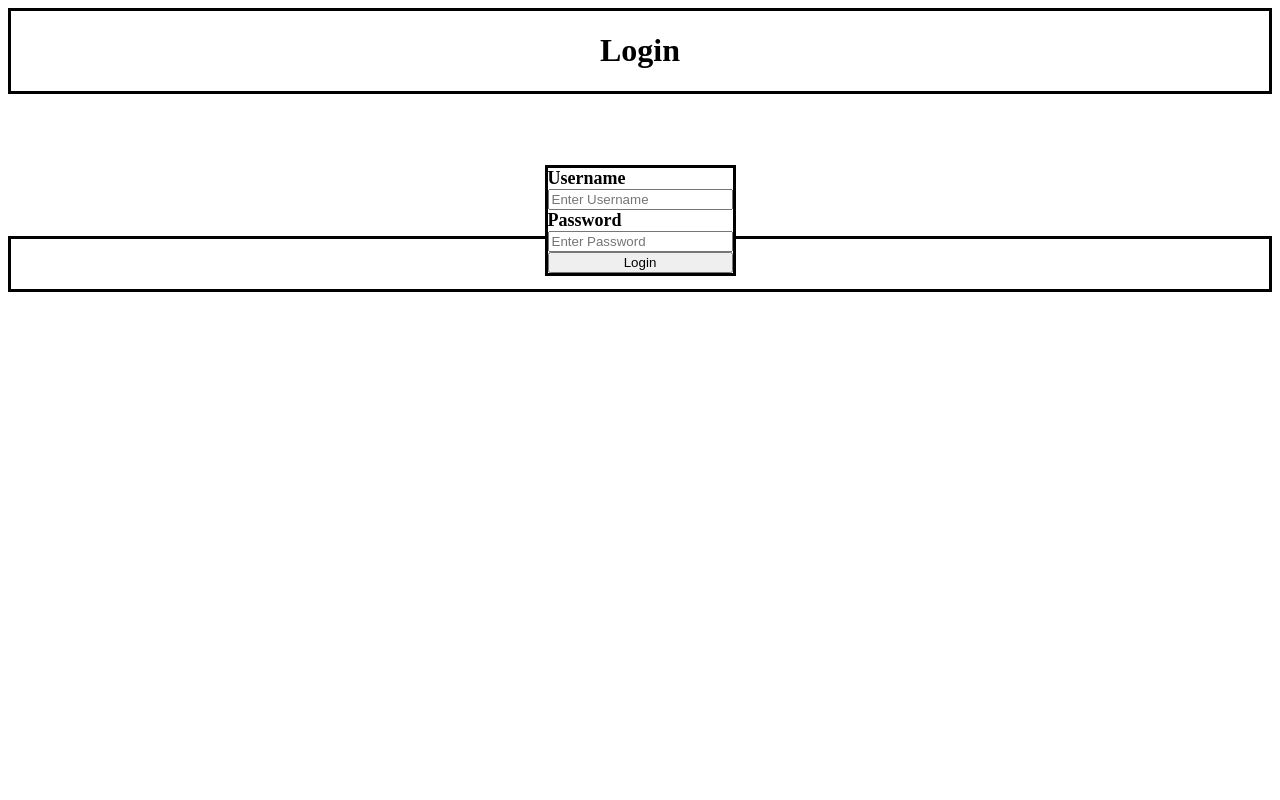
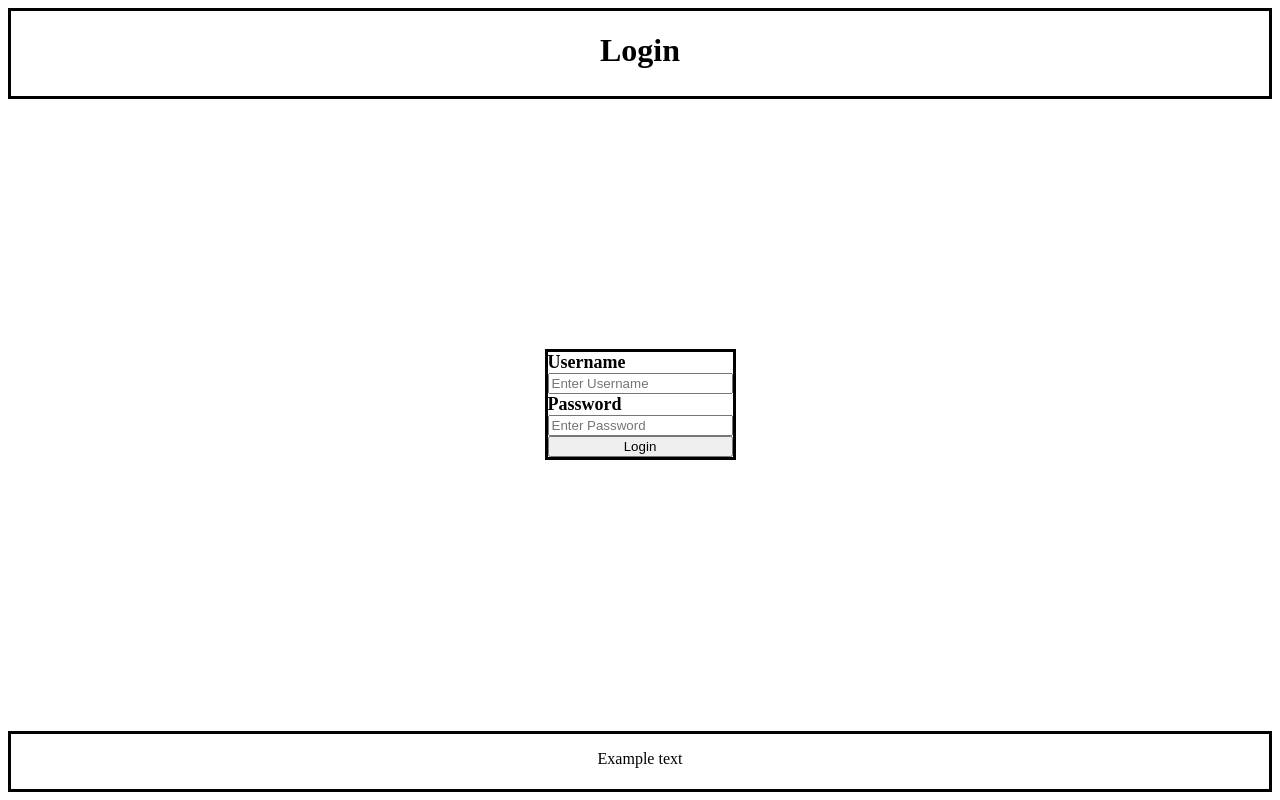
Before and after one commit to Alcor2814/AWT_Coursework, a Flask app: page /login/ in a window 1280 px wide. Run offline with Flask 3, Linux system fonts and the light colour scheme.

Commit message:
Format reworks and additions

```diff
--- a/static/css/homepage.css
+++ b/static/css/homepage.css
@@ -11,16 +11,20 @@
 }
 
 #user_box{
+	display:flex;
+	flex-direction:column;
 	border-style:solid;
 	margin-left:10px;
 	flex-grow:1;
 }
 #display_users{
 	overflow:scroll;
+	flex-grow:10;
 }
 #search_users{
 	border-style:solid;
 	border-bottom:0px;
 	border-right:0px;
 	border-left:0px;
+	flex-grow:1;
 }
--- a/static/css/login.css
+++ b/static/css/login.css
@@ -1,17 +1,23 @@
-.login_form{
+#login_form{
 	display:flex;
-	margin-top:10%;
 	justify-content:center;
 	align-items:center;
 }
 
-.login_box{
-	position:absolute;
+#login_box{
 	border-style:solid;
 	display:grid;
 	font-size:large;
 }
 
-.context{
+#context{
 
 }
+
+#content{
+	display:flex;
+	flex-direction:column;
+	justify-content:center;
+	flex-grow:100;
+	margin-bottom:10px;
+}
--- a/static/css/stylesheet.css
+++ b/static/css/stylesheet.css
@@ -3,14 +3,14 @@
 	justify-content:center;
 	border-style: solid;
 	margin-bottom:5px;
-	flex-grow:2;
+	flex-grow:1;
 }
 
 .information{
 	display:flex;
 	justify-content:center;
 	text-align:center;
-	border-style: solid;
+	border-style:solid;
 	flex-grow:1;
 }
 
@@ -18,12 +18,13 @@
 	display:flex;
 	justify-content:space-between;
 	flex-direction:column;
+	height:98vh;
 }
 
 .content{
 	display:flex;
 	flex-direction:row;
 	justify-content:space-between;
-	flex-grow:5;
+	flex-grow:100;
 	margin-bottom:10px;
 }
--- a/templates/login.html
+++ b/templates/login.html
@@ -3,11 +3,13 @@
 		<link rel="stylesheet" href="{{ url_for('static', filename='css/stylesheet.css') }}">
 		<link rel="stylesheet" href="{{ url_for('static', filename='css/login.css') }}">
 	</head>
+	<div class="overall">
 		<div class="title">
 			<h1> Login </h1>
 		</div>
-	<form class="login_form">
-		<div class="login_box">
+		<div id="content">
+			<form id="login_form">
+				<div id="login_box">
 					<label for="uname"><b>Username</b></label>
 					<input type="text" placeholder="Enter Username" name="uname" required>
 					<label for="psw"><b>Password</b></label>
@@ -15,11 +17,13 @@
 
 					<button type="submit" onclick="window.location.href='{{url_for('homepage')}}'">Login</button>
 				</div>
-		<div class="context">
+				<div id="context">
 
 				</div>
 			</form>
+		</div>
 		<div class="information">
 			<p>Example text</p>
 		</div>
+	</div>
 </html>
```
Also changed, not shown: static/css/collection.css (+1 -12 lines), static/css/index.css (+17 -21 lines), templates/collection.html (+5 -5 lines), templates/index.html (+9 -3 lines). Lines whose indentation alone changed are shown as unchanged.
